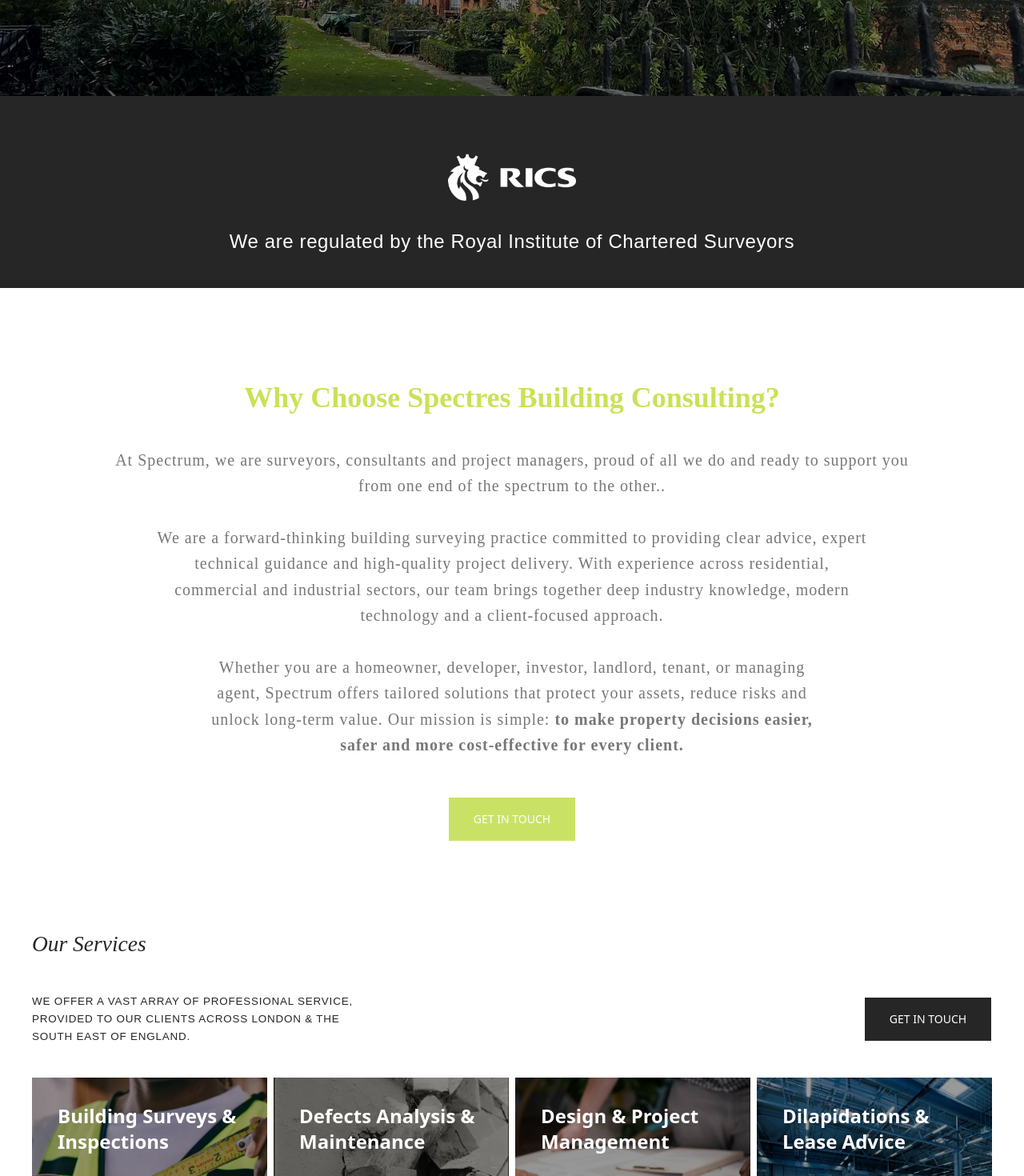
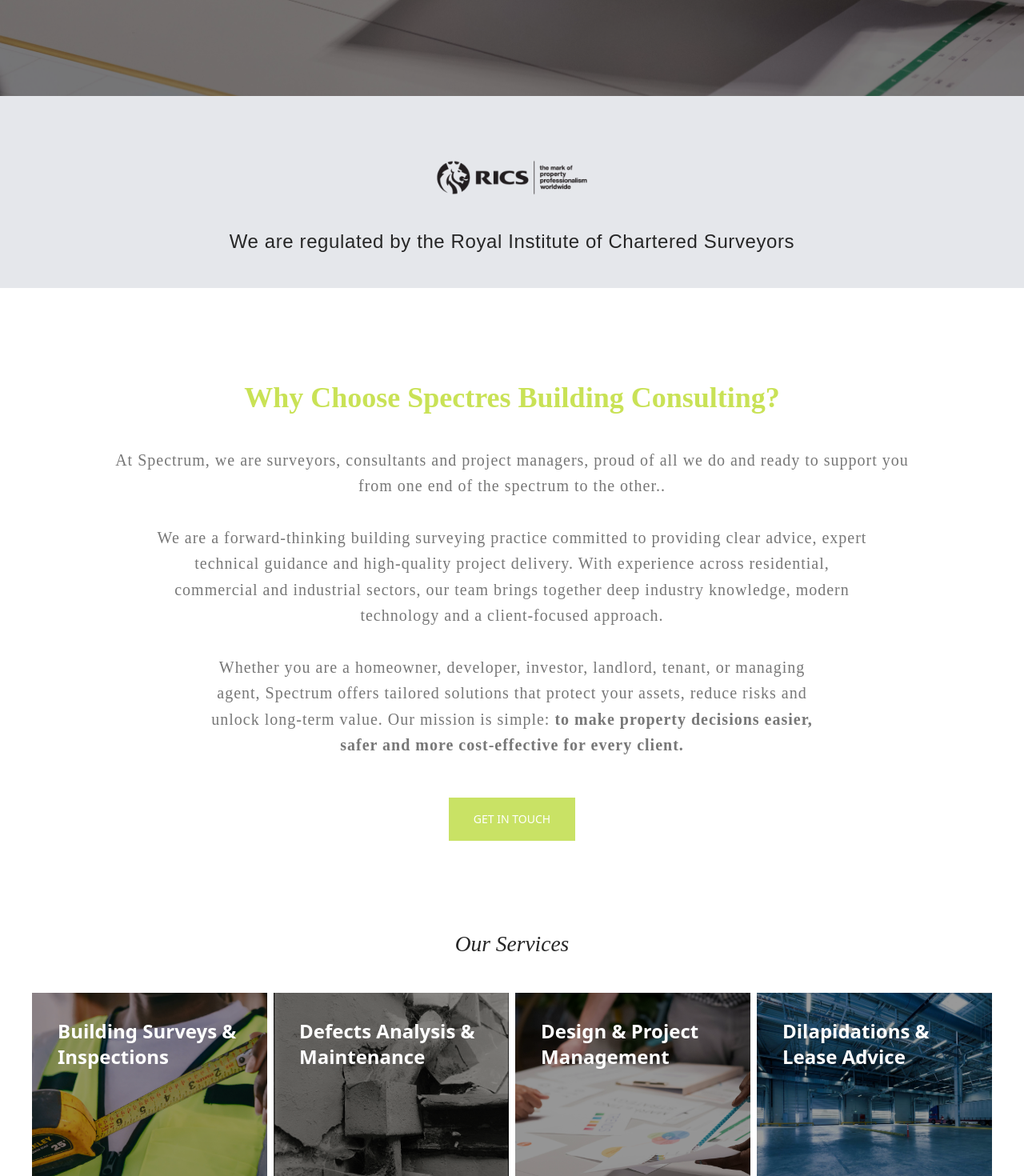
Before and after one commit to Dare649/surveyor-project, a Next.js app: page /about-us in a window 1280 px wide. Shown: the part 680-2150 px from the top of the page at 80% size. Built offline with nearby package versions, Linux system fonts and the light colour scheme.

Commit message:
update for the 19th of nov

```diff
--- a/app/about-us/page.tsx
+++ b/app/about-us/page.tsx
@@ -11,7 +11,7 @@
       <div className="relative w-full h-[100vh]">
         {/* Background Image */}
         <Image
-          src="/header-img.webp"
+          src="/Project-Management.jpg"
           alt="Project & Co Left"
           fill
           className="object-cover"
@@ -29,17 +29,17 @@
         </div>
       </div>
 
-        <div className="w-full lg:h-[30vh] sm:h-[20vh] bg-[#262626] flex items-center flex-col justify-center lg:p-10 sm:p-5">
-            <div className="relative w-32 h-32 sm:w-40 sm:h-40 lg:w-40 lg:h-40">
+        <div className="w-full lg:h-[30vh] sm:h-[20vh] bg-gray-200 flex items-center flex-col justify-center lg:p-10 sm:p-5">
+            <div className="relative w-32 h-32 sm:w-40 sm:h-40 lg:w-60 lg:h-40">
                 <Image
-                    src="/RICS-1.png"
-                    alt="RICS Logo"
-                    fill
-                    className="object-contain"
-                    priority
+                src="/RICS-logo.webp"
+                alt="RICS Logo"
+                fill
+                className="object-contain"
+                priority
                 />
             </div>
-            <h2 className="text-white text-center text-[24px] font-brandon tracking-wide">
+            <h2 className="text-[#262626] text-center text-[24px] font-brandon tracking-wide">
             We are regulated by the Royal Institute of Chartered Surveyors
             </h2>
         </div>
@@ -83,28 +83,8 @@
 
         <div className='w-full lg:px-10 sm:px-3'>
             <div className='w-full '>
-                <h2 className='lg:text-[27.4624px] sm:text-[21.3784px] font-minion text-[#262626] italic'>Our Services</h2>
-                <div className='lg:my-10 sm:my-5 w-full flex items-start lg:items-center justify-between lg:flex-row sm:flex-col'>
-                    <h2 className='font-brandon text-[#262626] uppercase leading-relaxed tracking-wider'>
-                        <span className='text-[13.4528px] hidden lg:block'>
-                            we offer a vast array of professional service, <br /> provided to our clients across london & the <br /> south east of england.
-                        </span>
-                        <span className='text-[14.8048] block lg:hidden'>
-                            we offer a vast array of <br /> professional service,<br /> provided to our clients <br /> across london & the  south <br /> east of england.
-                        </span>
-                    </h2>
-                    {/* Divider (hidden on small screens) */}
-                    {/* <div className="hidden lg:flex flex-1 mx-6">
-                        <hr className="w-full h-[1.5px] bg-[#262626]" />
-                    </div> */}
-                    <Link
-                        href={"/get-in-touch"}
-                        className="hidden lg:flex w-40 h-14 border-[1.5px] hover:border-[#262626] uppercase text-sm cursor-pointer transition-colors duration-300 ease-in-out hover:bg-transparent hover:text-[#262626] bg-[#262626] text-white justify-center items-center"
-                    >
-                        get in touch
-                    </Link>
+                <h2 className='lg:text-[27.4624px] sm:text-[21.3784px] text-center font-minion text-[#262626] italic'>Our Services</h2>
 
-                </div>
             </div>
         </div>
 
--- a/components/rep/page.tsx
+++ b/components/rep/page.tsx
@@ -33,11 +33,11 @@
         </div>
         <div className="relative w-full lg:mt-10 mt-5 overflow-hidden">
             {/* Background layer with slant */}
-            <div className="absolute inset-0 bg-[#C9E265] z-0 clip-slant"></div>
+            <div className="absolute inset-0 z-0 clip-slant"></div>
 
             {/* Content layer */}
             <div className="relative z-10 flex flex-col items-center justify-start h-full sm:py-5 lg:px-10 sm:px-3 ">
-                <h2 className="text-center lg:text-[27.4624px] sm:text-[21.3784px] italic underline text-white capitalize font-minion">
+                <h2 className="text-center lg:text-[27.4624px] sm:text-[21.3784px] italic underline text-black capitalize font-minion">
                 case studies
                 </h2>
                 {/* <h2 className='font-brandon lg:text-[13.4528px] sm:text-[14.8048px] uppercase lg:my-10 sm:my-5 font-semibold leading-relaxed tracking-wider'>primary blogHighlights</h2> */}
@@ -47,8 +47,8 @@
                     ))}
                 </div>
                 <Link
-                    href={'/blog'}
-                    className="lg:w-40 sm:w-full h-16 lg:text-[12.816px] sm:text-[14.506px] uppercase font-brandon cursor-pointer transition-colors duration-300 ease-in-out hover:bg-white hover:text-[#c9e256] text-white flex justify-center items-center"
+                    href={'/case-studies'}
+                    className="lg:w-40 sm:w-full h-16 lg:text-[12.816px] sm:text-[14.506px] uppercase font-brandon cursor-pointer transition-colors duration-300 ease-in-out hover:bg-[#c9e256] border-2 border-[#c9e256] hover:text-white text-[#c9e256] flex justify-center items-center"
                 >
                     view more
                 </Link>
```
